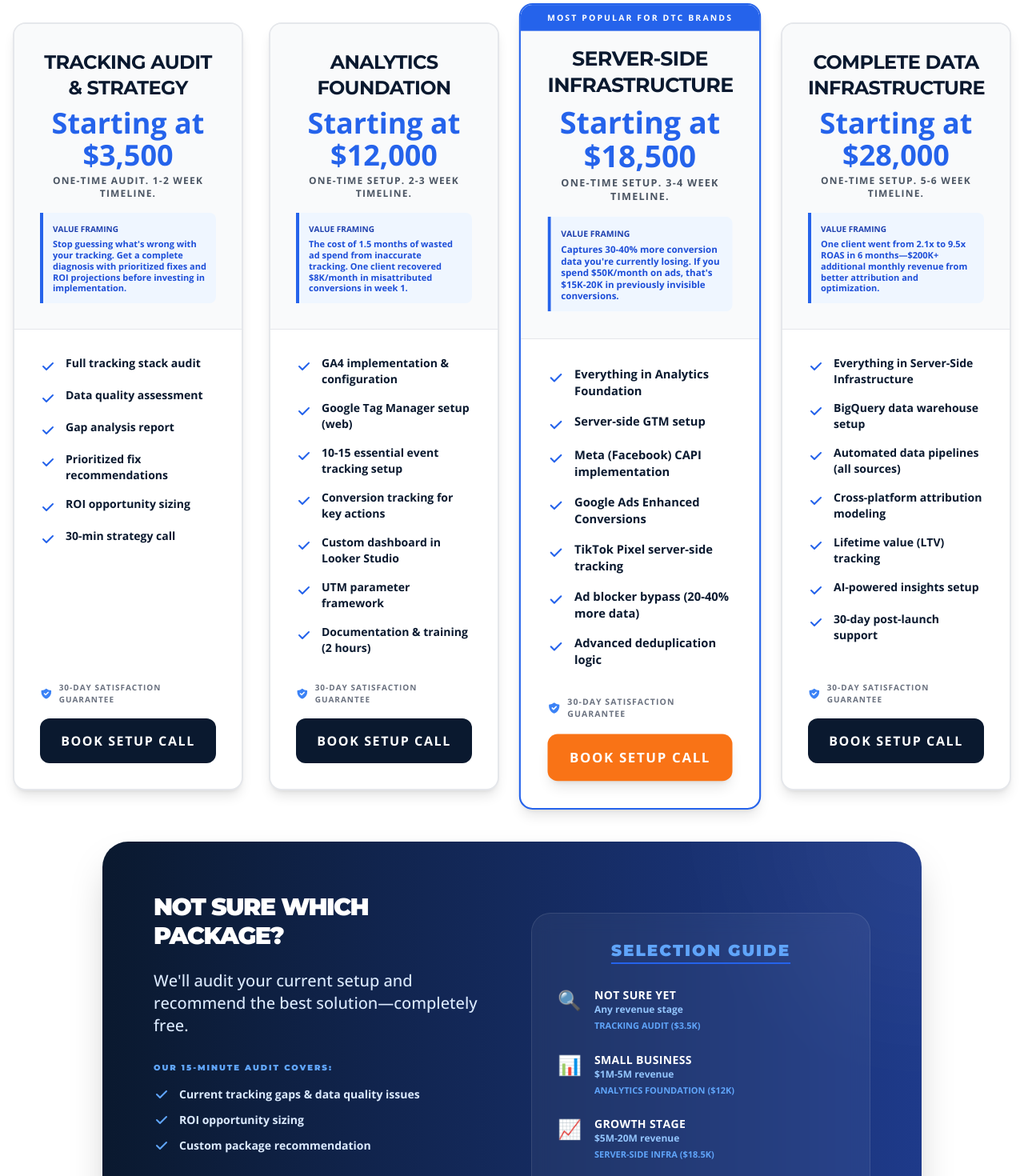
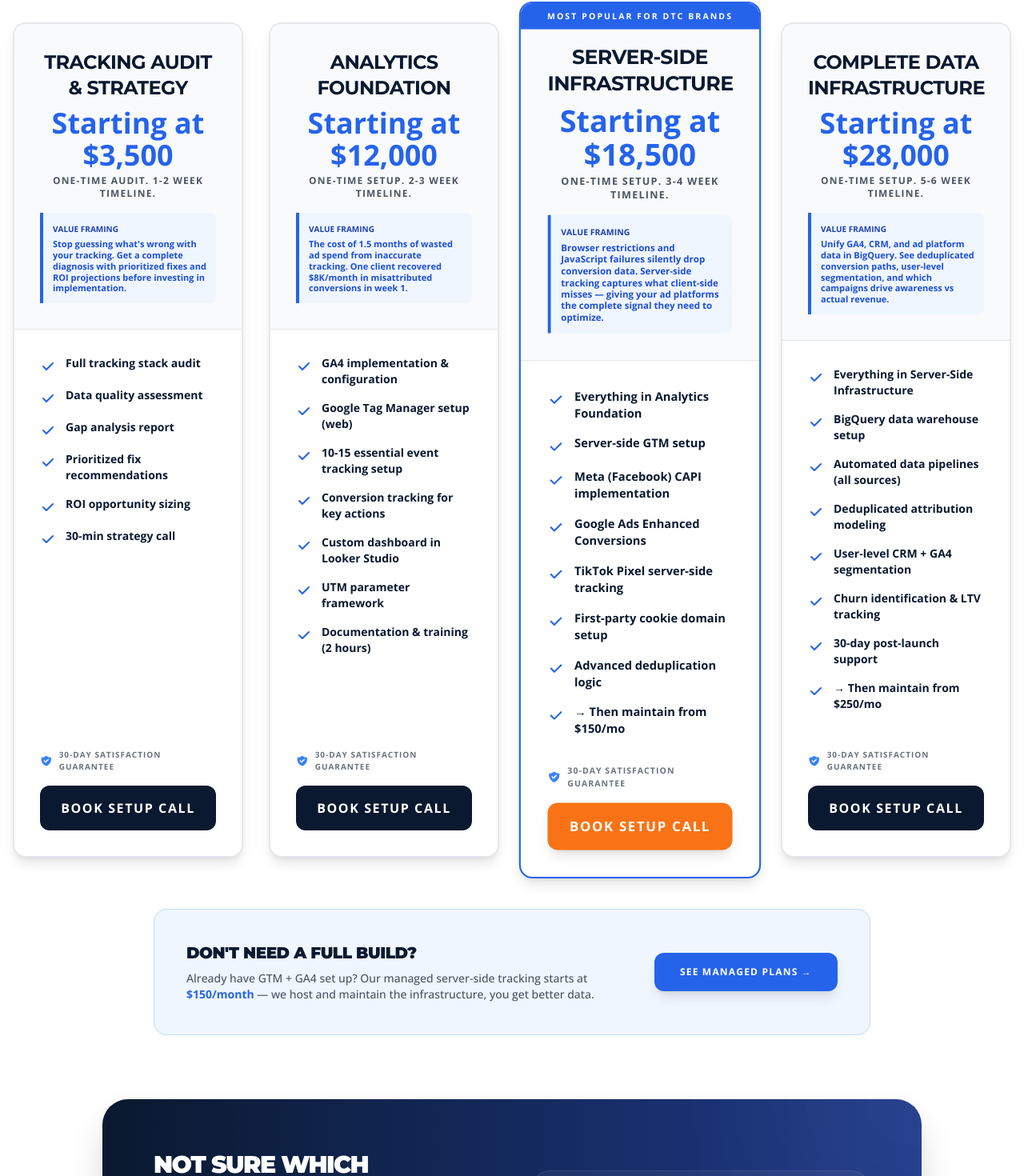
Before and after one commit to aman16tanwar/tagspecialist, a Next.js app: page /services in a window 1280 px wide. Shown: the part 2722-4192 px from the top of the page at 80% size. Built offline with nearby package versions, Linux system fonts and the light colour scheme.

Commit message:
pricing adjustment

```diff
--- a/src/app/google-tag-manager-specialist/page.tsx
+++ b/src/app/google-tag-manager-specialist/page.tsx
@@ -85,7 +85,7 @@
             name: 'How much does it cost to hire a Google Tag Manager expert?',
             acceptedAnswer: {
               '@type': 'Answer',
-              text: 'GTM specialist costs vary by scope. A basic GTM audit and fix typically ranges from $1,500-$5,000. Full server-side GTM implementation with conversion APIs starts at $12,000-$18,500. Ongoing managed tracking services start at $99/month. At Tag Specialist, we offer transparent pricing with no hidden fees.',
+              text: 'GTM specialist costs vary by scope. A basic GTM audit and fix typically ranges from $1,500-$5,000. Full server-side GTM implementation with conversion APIs starts at $12,000-$18,500. Ongoing managed tracking services start at $150/month. At Tag Specialist, we offer transparent pricing with no hidden fees.',
             },
           },
           {
--- a/src/app/services/page.tsx
+++ b/src/app/services/page.tsx
@@ -8,7 +8,7 @@
 
 export const metadata: Metadata = {
   title: 'Server-Side Tracking & Data Engineering Services',
-  description: 'Expert server-side tagging, GA4 implementation, BigQuery data warehousing, and AI analytics services. From $99/month managed tracking to full enterprise data infrastructure.',
+  description: 'Expert server-side tagging, GA4 implementation, BigQuery data warehousing, and AI analytics services. From $150/month managed tracking to full enterprise data infrastructure.',
   keywords: 'server-side tracking services, GA4 implementation, BigQuery data warehouse, GTM specialist services, conversion tracking, Meta CAPI, data engineering services',
   openGraph: {
     title: 'Server-Side Tracking & Data Engineering Services | Tag Specialist',
@@ -65,7 +65,7 @@
             name: 'How much do your data engineering services cost?',
             acceptedAnswer: {
               '@type': 'Answer',
-              text: 'Our Enterprise Data & AI Warehouse starts at $28,000 (one-time, 5-6 week timeline) and includes GA4 to BigQuery pipelines, CRM & Shopify ETL, custom attribution models, and AI analytics. Managed tracking plans start at $99/month for ongoing server-side tracking.',
+              text: 'Our Enterprise Data & AI Warehouse starts at $28,000 (one-time, 5-6 week timeline) and includes GA4 to BigQuery pipelines, CRM & Shopify ETL, custom attribution models, and AI analytics. Managed tracking plans start at $150/month for ongoing server-side tracking.',
             },
           },
           {
--- a/src/components/landing/AgencyPartnerLanding.tsx
+++ b/src/components/landing/AgencyPartnerLanding.tsx
@@ -189,8 +189,8 @@
 
             <div className="bg-white/10 backdrop-blur-sm rounded-3xl p-8 md:p-12 border border-white/20">
               <div className="text-center mb-8">
-                <p className="text-blue-200 mb-2">Example: 10 clients on Growth tier ($199/mo)</p>
-                <p className="text-blue-200 mb-4">Your cost: $149/mo per client (25% partner discount)</p>
+                <p className="text-blue-200 mb-2">Example: 10 clients on Growth tier ($250/mo)</p>
+                <p className="text-blue-200 mb-4">Your cost: $187/mo per client (25% partner discount)</p>
               </div>
 
               <div className="grid md:grid-cols-3 gap-6 mb-8">
--- a/src/components/landing/GTMSpecialistLanding.tsx
+++ b/src/components/landing/GTMSpecialistLanding.tsx
@@ -145,7 +145,7 @@
     },
     {
       q: 'How much does it cost to hire a Google Tag Manager expert?',
-      a: 'It depends on scope. A GTM audit and fix typically costs $1,500-$5,000. Full server-side GTM with conversion APIs starts at $12,000-$18,500. Ongoing managed tracking plans start at $99/month. We offer transparent, fixed-price quotes — no hourly billing surprises. Book a free audit call to get an exact quote for your situation.',
+      a: 'It depends on scope. A GTM audit and fix typically costs $1,500-$5,000. Full server-side GTM with conversion APIs starts at $12,000-$18,500. Ongoing managed tracking plans start at $150/month. We offer transparent, fixed-price quotes — no hourly billing surprises. Book a free audit call to get an exact quote for your situation.',
     },
     {
       q: 'Do I need a GTM specialist or can I do it myself?',
--- a/src/components/landing/ManagedTrackingLanding.tsx
+++ b/src/components/landing/ManagedTrackingLanding.tsx
@@ -50,7 +50,7 @@
   const pricingTiers: PricingTier[] = [
     {
       name: 'Starter',
-      price: '$99',
+      price: '$150',
       setupFee: '$500',
       description: '1 domain, up to 100K pageviews/mo',
       bestFor: 'Small businesses, single brand DTC',
@@ -68,7 +68,7 @@
     },
     {
       name: 'Growth',
-      price: '$199',
+      price: '$250',
       setupFee: '$750',
       description: 'Up to 3 domains, 500K pageviews/mo',
       bestFor: 'Agencies, multi-brand businesses',
@@ -87,7 +87,7 @@
     },
     {
       name: 'Scale',
-      price: '$299',
+      price: '$350',
       setupFee: '$1,000',
       description: 'Up to 5 domains, 1M pageviews/mo',
       bestFor: 'Enterprise, booking engines, marketplaces',
@@ -111,8 +111,8 @@
       a: 'Setting up server-side tracking requires cloud infrastructure expertise, ongoing maintenance, and monitoring. We handle all of this - you just see better data in your ad platforms. No technical knowledge required.',
     },
     {
-      q: 'Do I need the Full Implementation add-on?',
-      a: 'If you already have Google Tag Manager with conversion tracking set up on your website, you just need the standard setup fee - we connect your existing tags to server-side. If you have no tracking or need to rebuild from scratch (new website, major platform change, or broken implementation), you need the Full Implementation add-on ($2,500-$4,000).',
+      q: 'What if I don\'t have tracking set up yet?',
+      a: 'Managed tracking covers the ongoing server-side hosting and maintenance. If you need a full tracking build from scratch (GTM setup, GA4 configuration, data layer, conversion tracking), that requires a one-time implementation package first. See our full pricing and setup packages at tagspecialist.ca/services for details.',
     },
     {
       q: 'Do I own the tracking infrastructure?',
@@ -145,7 +145,7 @@
   const recoveredValue = missedConversions * 50;
   const cpaSavings = Math.round(adSpend * 0.15);
   const totalBenefit = recoveredValue + cpaSavings;
-  const roi = Math.round(totalBenefit / 199);
+  const roi = Math.round(totalBenefit / 250);
 
   return (
     <div className="min-h-screen bg-white">
@@ -167,14 +167,14 @@
                 Stop Losing <span className="text-blue-400">40-70%</span> of Your Conversion Data
               </h1>
               <p className="text-xl md:text-2xl text-blue-100 mb-8 max-w-3xl mx-auto">
-                Ad blockers and iOS privacy are killing your campaign performance. We fix it with server-side tracking - fully managed, so you can focus on growth.
+                You shouldn&apos;t have to manage cloud servers, monitor infrastructure health, or debug tracking pipelines. We own and maintain the entire server-side tracking stack — you focus on your business, we keep the data flowing.
               </p>
               <div className="flex flex-col sm:flex-row gap-4 justify-center">
                 <Link
                   href="/book-audit"
                   className="px-8 py-4 bg-orange-500 hover:bg-orange-600 text-white font-bold rounded-xl transition-all shadow-lg hover:shadow-orange-500/25 text-lg inline-block"
                 >
-                  Get Started - From $99/mo
+                  Get Started - From $150/mo
                 </Link>
                 <a
                   href="#calculator"
@@ -360,7 +360,7 @@
                 </div>
                 <div className="bg-white/10 rounded-xl p-6 text-center">
                   <div className="text-3xl font-black text-blue-400 mb-2">{roi}x</div>
-                  <div className="text-sm text-blue-200">Potential ROI on $199/mo</div>
+                  <div className="text-sm text-blue-200">Potential ROI on $250/mo</div>
                 </div>
               </div>
 
@@ -462,7 +462,7 @@
               What&apos;s Included
             </h2>
             <p className="text-xl text-gray-600 text-center mb-12">
-              Setup fee covers migration to server-side. Need full implementation? We&apos;ve got you covered.
+              Setup fee covers connecting your existing tracking to server-side. Don&apos;t have tracking yet? See our one-time setup packages.
             </p>
 
             <div className="grid md:grid-cols-2 gap-8">
@@ -501,32 +501,29 @@
                 </div>
               </div>
 
-              {/* Full Implementation Add-on */}
+              {/* Need Full Build? */}
               <div className="bg-gradient-to-br from-blue-50 to-blue-100 rounded-2xl border-2 border-blue-200 p-8">
                 <div className="flex items-center gap-3 mb-6">
                   <div className="w-10 h-10 bg-blue-600 rounded-xl flex items-center justify-center">
                     <HiServer className="w-6 h-6 text-white" />
                   </div>
                   <div>
-                    <h3 className="text-xl font-bold text-navy-900">Full Implementation</h3>
-                    <span className="text-sm font-semibold text-blue-600">Add-on: $2,500 - $4,000</span>
+                    <h3 className="text-xl font-bold text-navy-900">Need a Full Build First?</h3>
                   </div>
                 </div>
                 <p className="text-gray-600 text-sm mb-6">
-                  For businesses starting from scratch or needing complete tracking overhaul.
+                  If you&apos;re starting from scratch or need a complete tracking overhaul (GTM, GA4, data layer, conversion tracking), you&apos;ll need a one-time implementation package first. Then managed tracking keeps it running.
                 </p>
                 <ul className="space-y-3">
                   {[
-                    'Web GTM container build from scratch',
-                    'Data layer implementation',
-                    'Full conversion tracking setup',
+                    'GTM container build + data layer',
+                    'GA4 configuration + custom events',
+                    'Full conversion tracking (all platforms)',
                     'eCommerce event tracking',
-                    'Custom event creation',
-                    'Cross-domain tracking setup',
-                    'Form & lead tracking',
-                    'Complete server-side setup',
-                    'GA4 configuration',
-                    'Testing across all platforms',
+                    'Server-side GTM + CAPI setup',
+                    'Cross-domain tracking',
+                    'Testing & QA across all platforms',
+                    'Documentation & handoff',
                   ].map((item, i) => (
                     <li key={i} className="flex items-start gap-3 text-sm">
                       <HiCheck className="w-5 h-5 text-blue-600 flex-shrink-0 mt-0.5" />
@@ -536,13 +533,13 @@
                 </ul>
                 <div className="mt-6 pt-6 border-t border-blue-200">
                   <p className="text-sm text-gray-600 mb-4">
-                    <span className="font-semibold">Timeline:</span> 5-10 business days
+                    Then add managed hosting from <span className="font-semibold text-blue-600">$150/month</span> to keep it running.
                   </p>
                   <Link
-                    href="/book-audit"
+                    href="/services"
                     className="block w-full py-3 bg-orange-500 hover:bg-orange-600 text-white font-bold rounded-xl transition-all text-sm text-center shadow-lg hover:shadow-orange-500/25"
                   >
-                    Get Implementation Quote
+                    View Setup Packages & Pricing →
                   </Link>
                 </div>
               </div>
--- a/src/components/pricing/PricingSection.tsx
+++ b/src/components/pricing/PricingSection.tsx
@@ -67,8 +67,8 @@
     {
       name: "Server-Side Infrastructure",
       price: "Starting at $18,500",
-      roi: "30-40% More Conversion Data Captured",
-      value: "Captures 30-40% more conversion data you're currently losing. If you spend $50K/month on ads, that's $15K-20K in previously invisible conversions.",
+      roi: "Recover Missing Conversion Signal",
+      value: "Browser restrictions and JavaScript failures silently drop conversion data. Server-side tracking captures what client-side misses — giving your ad platforms the complete signal they need to optimize.",
       note: "One-time setup. 3-4 week timeline.",
       size: "$5M - $20M Revenue",
       features: [
@@ -77,8 +77,9 @@
         "Meta (Facebook) CAPI implementation",
         "Google Ads Enhanced Conversions",
         "TikTok Pixel server-side tracking",
-        "Ad blocker bypass (20-40% more data)",
-        "Advanced deduplication logic"
+        "First-party cookie domain setup",
+        "Advanced deduplication logic",
+        "→ Then maintain from $150/mo"
       ],
       popular: true,
       popularTag: "Most Popular for DTC Brands"
@@ -86,18 +87,19 @@
     {
       name: "Complete Data Infrastructure",
       price: "Starting at $28,000",
-      roi: "9.5x ROAS Potential",
-      value: "One client went from 2.1x to 9.5x ROAS in 6 months—$200K+ additional monthly revenue from better attribution and optimization.",
+      roi: "Full Visibility Across Channels & CRM",
+      value: "Unify GA4, CRM, and ad platform data in BigQuery. See deduplicated conversion paths, user-level segmentation, and which campaigns drive awareness vs actual revenue.",
       note: "One-time setup. 5-6 week timeline.",
       size: "$20M - $100M+ Revenue",
       features: [
         "Everything in Server-Side Infrastructure",
         "BigQuery data warehouse setup",
         "Automated data pipelines (all sources)",
-        "Cross-platform attribution modeling",
-        "Lifetime value (LTV) tracking",
-        "AI-powered insights setup",
-        "30-day post-launch support"
+        "Deduplicated attribution modeling",
+        "User-level CRM + GA4 segmentation",
+        "Churn identification & LTV tracking",
+        "30-day post-launch support",
+        "→ Then maintain from $250/mo"
       ]
     }
   ];
@@ -105,7 +107,7 @@
   const faqs: FAQ[] = [
     {
       q: "Why are you more expensive than Upwork freelancers?",
-      a: "Freelancers set up tags. We engineer business-grade data infrastructure. You're getting direct access to lead engineers who deliver 451% average ROAS, not just someone who knows how to use GTM. Our systems are built to scale to $100M+ revenue."
+      a: "Freelancers set up tags. We engineer business-grade data infrastructure — server-side tracking, BigQuery pipelines, CRM integrations, and attribution modeling. You get direct access to lead engineers, not junior tag placers. Our systems are built to scale to $100M+ revenue."
     },
     {
       q: "What's included in post-launch support?",
@@ -135,7 +137,7 @@
             Investment Structure
           </h2>
           <p className="text-xl text-text-main max-w-3xl mx-auto">
-            We don&apos;t sell hours. We sell business transformation and infrastructure that delivers 451% average ROAS.
+            One-time setup packages to build your tracking and data infrastructure. Then optional managed hosting to keep it running.
           </p>
         </div>
 
@@ -184,6 +186,20 @@
               </div>
             );
           })}
+        </div>
+
+        {/* Managed Tracking Callout */}
+        <div className="max-w-4xl mx-auto mb-20 bg-blue-50 border border-blue-200 rounded-2xl p-8 lg:p-10 flex flex-col md:flex-row items-center justify-between gap-6">
+          <div>
+            <h3 className="text-xl font-black text-navy-900 uppercase tracking-tight mb-2">Don&apos;t Need a Full Build?</h3>
+            <p className="text-gray-600 font-medium text-sm">Already have GTM + GA4 set up? Our managed server-side tracking starts at <span className="font-black text-blue-600">$150/month</span> — we host and maintain the infrastructure, you get better data.</p>
+          </div>
+          <Link
+            href="/managed-tracking"
+            className="flex-shrink-0 bg-blue-600 hover:bg-blue-700 text-white font-black px-8 py-4 rounded-xl transition-all uppercase text-xs tracking-widest shadow-lg"
+          >
+            See Managed Plans →
+          </Link>
         </div>
 
         {/* Selection Guide Section */}
```
Also changed, not shown: src/app/managed-tracking/page.tsx (+9 -9 lines).
